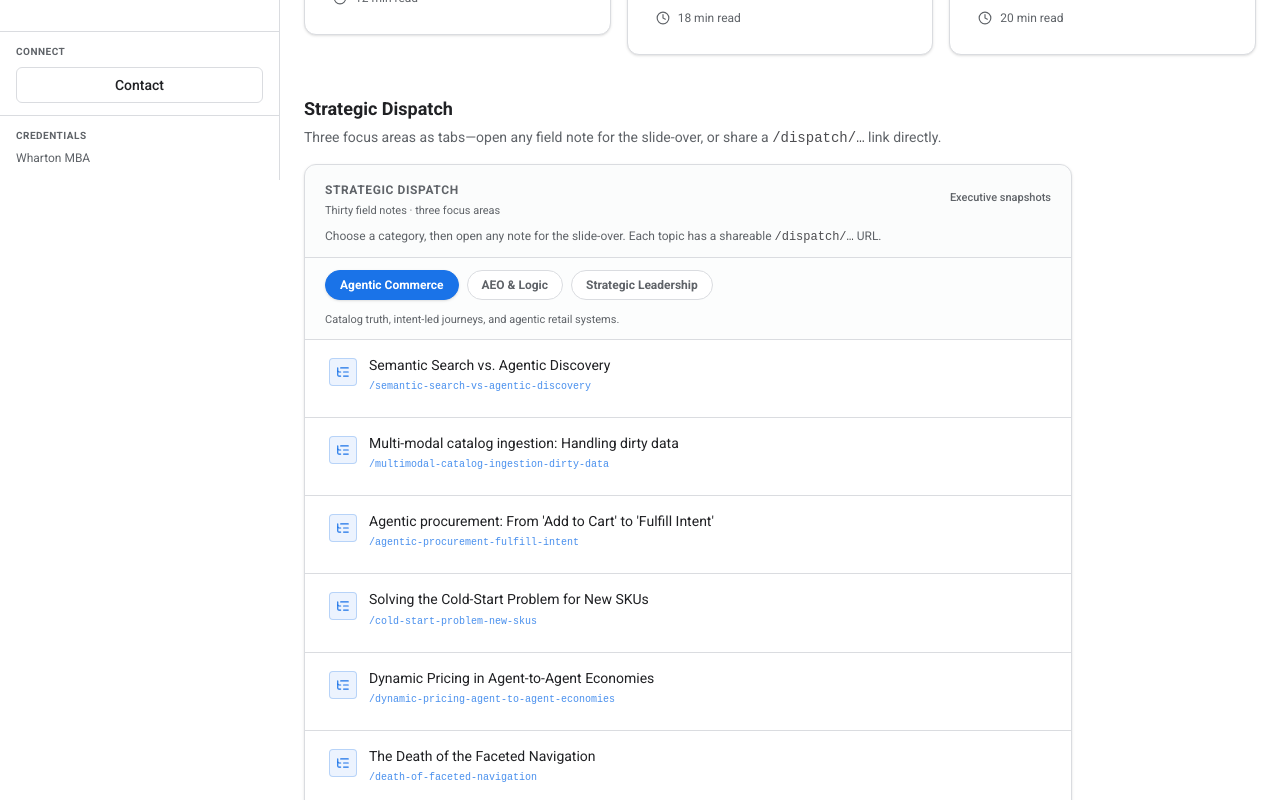
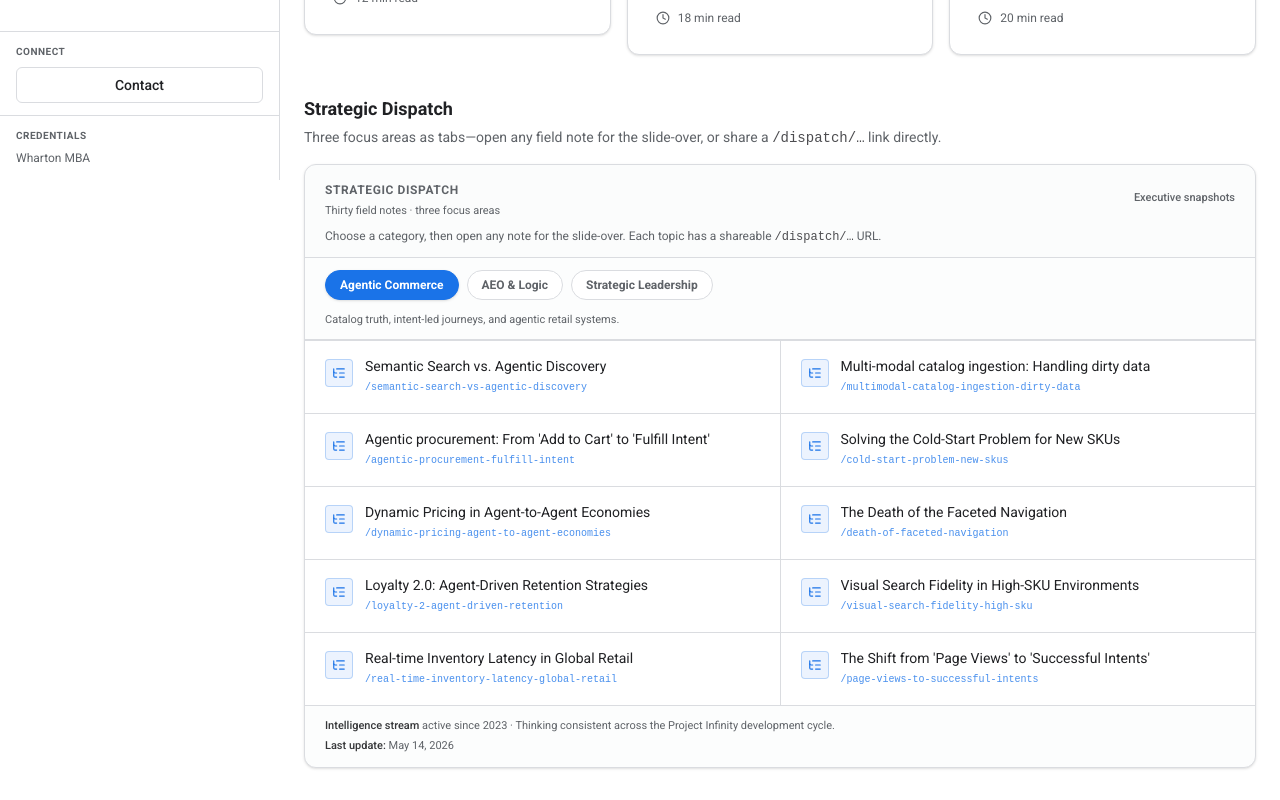
Before and after one commit to pchunduri4/panduchunduri, a Next.js app: page / in a window 1280 px wide. Shown: the part 620-1420 px from the top of the page. Built offline with nearby package versions, Linux system fonts and the light colour scheme.

Commit message:
fix(ui): scale Strategic Dispatch with two-column grid on large screens
- lg+ grid for field notes with gap-px dividers; line-clamp titles
- Widen dispatch section to max-w-6xl to align with pillar layout

Co-authored-by: Cursor <cursoragent@cursor.com>

```diff
--- a/components/dashboard.tsx
+++ b/components/dashboard.tsx
@@ -121,12 +121,12 @@ export function Dashboard() {
         <section className="mb-12">
           <div className="mb-4">
             <h2 className="text-lg font-semibold text-foreground">Strategic Dispatch</h2>
-            <p className="text-sm text-muted-foreground mt-1 max-w-2xl">
+            <p className="text-sm text-muted-foreground mt-1 max-w-4xl">
               Three focus areas as tabs—open any field note for the slide-over, or share a{" "}
               <span className="font-mono text-foreground/80">/dispatch/…</span> link directly.
             </p>
           </div>
-          <div className="max-w-3xl">
+          <div className="max-w-6xl w-full">
             <StrategicDispatch />
           </div>
         </section>
--- a/components/strategic-dispatch.tsx
+++ b/components/strategic-dispatch.tsx
@@ -110,19 +110,22 @@ export function StrategicDispatch() {
               )
             })}
           </div>
-          <p className="text-[11px] text-muted-foreground mt-3 leading-snug max-w-3xl">
+          <p className="text-[11px] text-muted-foreground mt-3 leading-snug max-w-5xl">
             {tabMeta.subtitle}
           </p>
         </div>
 
-        <ul className="flex flex-col divide-y divide-border">
+        <ul
+          className="grid grid-cols-1 lg:grid-cols-2 gap-px bg-border border-t border-border"
+          role="list"
+        >
           {rows.map((item: DispatchSnapshot) => (
-            <li key={item.slug}>
+            <li key={item.slug} className="bg-card min-w-0">
               <button
                 type="button"
                 onClick={() => openSnapshot(item.slug)}
                 className={cn(
-                  "group flex w-full items-start gap-3 px-4 sm:px-6 py-4 text-left",
+                  "group flex w-full min-h-[4.5rem] items-start gap-3 px-4 sm:px-5 py-3.5 lg:py-4 text-left h-full",
                   "hover:bg-muted/40 transition-colors focus-visible:outline-none focus-visible:ring-2 focus-visible:ring-ring focus-visible:ring-inset"
                 )}
               >
@@ -130,12 +133,13 @@ export function StrategicDispatch() {
                   <ListTree className="size-3.5" aria-hidden />
                 </span>
                 <span className="min-w-0 flex-1">
-                  <span className="block text-sm leading-snug text-foreground group-hover:text-primary transition-colors">
+                  <span className="block text-sm leading-snug text-foreground group-hover:text-primary transition-colors line-clamp-2">
                     {item.title}
                   </span>
                   <Link
                     href={`/dispatch/${item.slug}`}
-                    className="mt-1 inline-block font-mono text-[10px] text-primary/80 hover:underline truncate max-w-full"
+                    className="mt-1 block font-mono text-[10px] text-primary/80 hover:underline truncate"
+                    title={`/dispatch/${item.slug}`}
                     onClick={(e) => e.stopPropagation()}
                   >
                     /{item.slug}
```
